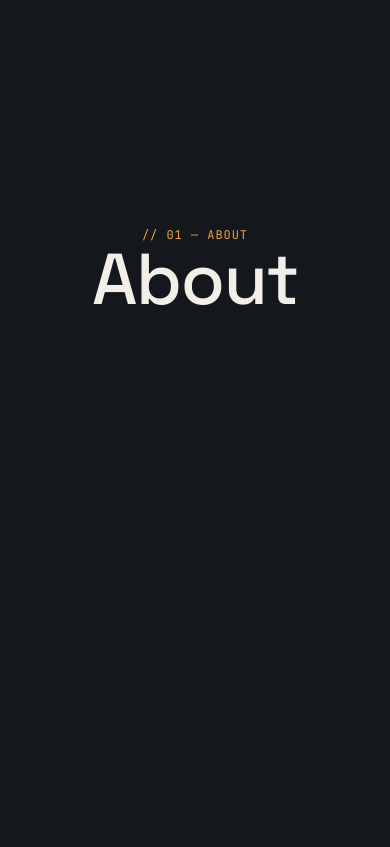
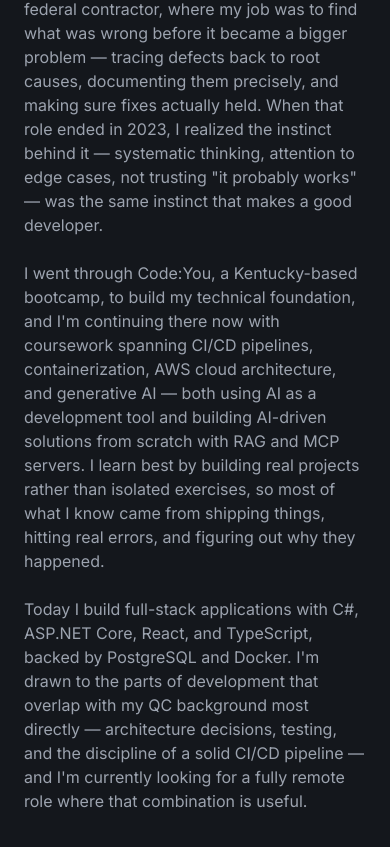
Before and after one commit to courtneytruong/Portfolio-Website, a React (Vite) app: page / in a window 390 px wide. Shown: the part 1066-1913 px from the top of the page. Built offline with nearby package versions, Linux system fonts and the light colour scheme.

Commit message:
mobile responsive about section text added.

```diff
--- a/src/sections/About.tsx
+++ b/src/sections/About.tsx
@@ -1,7 +1,39 @@
 import SectionShell from '../components/SectionShell'
 
 function About() {
-  return <SectionShell id="about" index={1} label="About" />
+  return (
+    <SectionShell id="about" index={1} label="About">
+      <div className="mx-auto mt-8 max-w-2xl space-y-6 text-left text-paper-400">
+        <p>
+          I spent several years in quality control at a federal contractor,
+          where my job was to find what was wrong before it became a bigger
+          problem — tracing defects back to root causes, documenting them
+          precisely, and making sure fixes actually held. When that role ended
+          in 2023, I realized the instinct behind it — systematic thinking,
+          attention to edge cases, not trusting "it probably works" — was the
+          same instinct that makes a good developer.
+        </p>
+        <p>
+          I went through Code:You, a Kentucky-based bootcamp, to build my
+          technical foundation, and I'm continuing there now with coursework
+          spanning CI/CD pipelines, containerization, AWS cloud architecture,
+          and generative AI — both using AI as a development tool and building
+          AI-driven solutions from scratch with RAG and MCP servers. I learn
+          best by building real projects rather than isolated exercises, so most
+          of what I know came from shipping things, hitting real errors, and
+          figuring out why they happened.
+        </p>
+        <p>
+          Today I build full-stack applications with C#, ASP.NET Core, React,
+          and TypeScript, backed by PostgreSQL and Docker. I'm drawn to the
+          parts of development that overlap with my QC background most directly
+          — architecture decisions, testing, and the discipline of a solid CI/CD
+          pipeline — and I'm currently looking for a fully remote role where
+          that combination is useful.
+        </p>
+      </div>
+    </SectionShell>
+  )
 }
 
 export default About
```
